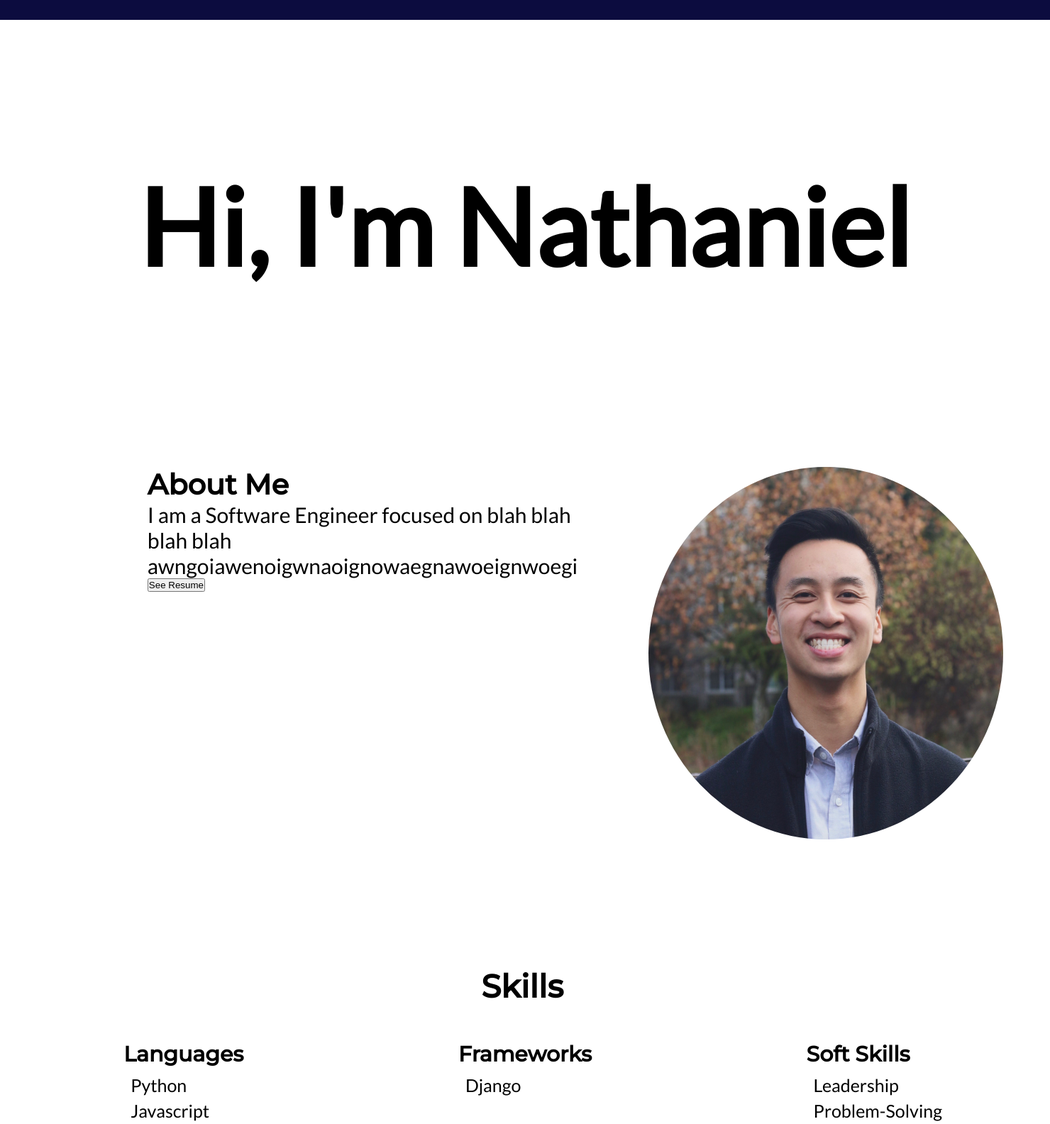
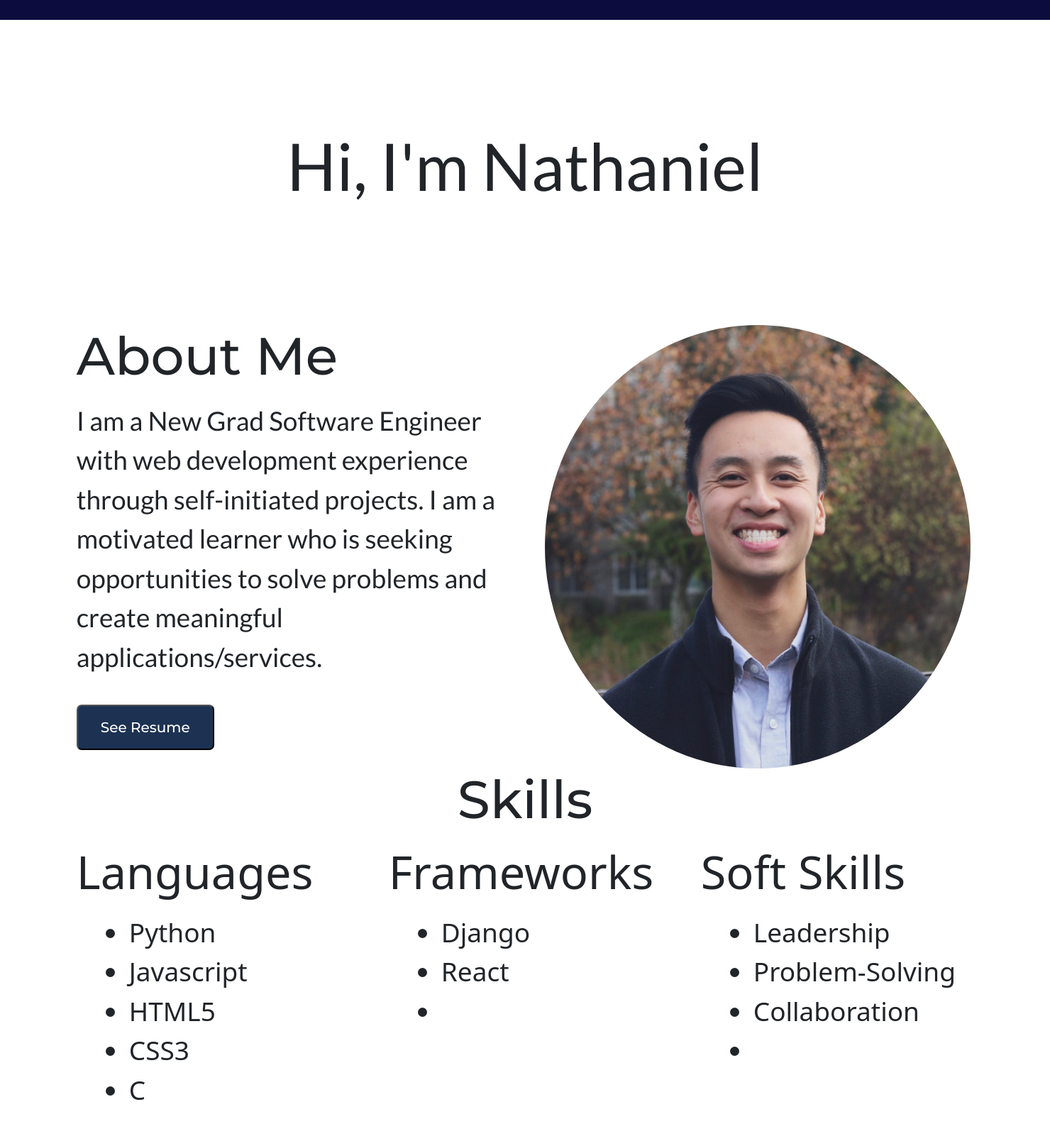
Before and after one commit to namachan-1/portfolio-web, a Django app: page /home/ in a window 1480 px wide. Shown: the part 132-1716 px from the top of the page at 71% size. Run offline with Django 3.2, Linux system fonts and the light colour scheme; grey boxes are pictures that could not be loaded.

Commit message:
Added bootstrap styles and html

```diff
--- a/static/css/styles.css
+++ b/static/css/styles.css
@@ -1,20 +1,14 @@
+html {
+    font-size: 37px;
+}
+
 * {
     margin: 0;
     padding: 0;
     box-sizing: border-box;
 }
 
-.portfolio-container {
-    display: grid;
-    grid-template-columns: repeat(5, [col] 1fr);
-    grid-template-rows: auto auto 1fr 1fr 1 1fr;
-}
-
 .bar {
-    grid-column-start: 1;
-    grid-column-end: 6;
-    grid-row-start: 1;
-    grid-row-end: 1;
     background-color: #0c0c3f;
     height: 20vh;
     width: auto;
@@ -22,101 +16,66 @@
 
 /* Intro Styles */
 .intro-title {
-    grid-column-start: 1;
-    grid-column-end: 6;
-    grid-row-start: 2;
-    grid-row-end: 2;
     display: flex;
     justify-content: center;
-    font-size: 75px;
-    padding-top: 200px;
-    padding-bottom: 200px;
     font-family: 'Lato', sans-serif;
+    padding-top: 150px;
+    padding-bottom: 150px;
 }
 
-.intro-about {
-    grid-column-start: 2;
-    grid-column-end: 3;
-    grid-row-start: 3;
-    grid-row-end: 3;
-    padding: 50px;
-    padding-top: -60px;
-    padding-left: 200px;
+.intro-about p {
+    display: flex;
 }
 
 .intro-about h2 {
     font-family: 'Montserrat', sans-serif;
-    font-size: 40px;
 }
 
 .intro-about p {
     font-family: 'Lato', sans-serif;
-    font-size: 30px;
-}
-
-.intro-picture {
-    grid-column-start: 3;
-    grid-column-end: 4;
-    grid-row-start: 3;
-    grid-row-end: 3;
 }
 
 .intro-picture img {
     width: 600px;
     height: 625px;
-    padding: 50px;
-    padding-right: 50px;
     justify-self: center;
     border-radius: 50%;
 }
 
+.intro-about button {
+    text-decoration: none;
+    text-align: center;
+    font-size: 20px;
+    background-color: rgb(29, 50, 82);
+    color: white;
+    font-family: 'Montserrat', sans-serif;
+    border-radius: 7px;
+    padding: 15px 32px;
+}
+
 /* Skills Styles */
 .skill-title {
-    grid-column-start: 2;
-    grid-column-end: 4;
-    grid-row-start: 4;
-    grid-row-end: 4;
-    padding-top: 125px;
-    font-size: 30px;
     font-family: 'Montserrat', sans-serif;
-    padding-bottom: 50px;
     display: flex;
     justify-content: center;
 }
 
 .skills-container {
-    grid-column-start: 2;
-    grid-column-end: 4;
-    grid-row-start: 5;
-    grid-row-end: 5;
     display: flex;
     justify-content: space-around;
-    padding-bottom: 125px;
 }
 
 .skills-container h3 {
-    font-size: 30px;
-    padding-left: 30px;
-    padding-bottom: 10px;
     font-family: 'Montserrat', sans-serif;
 }
 
 .skills-container li {
-    font-size: 25px;
-    padding-left: 25px;
     font-family: 'Lato', sans-serif;
     list-style-type: none;
-    padding-bottom: 6px;
-    padding-left: 40px;
 }
 
 /* Project Styles */
 .project-container {
-    grid-column-start: 2;
-    grid-column-end: 4;
-    grid-row-start: 6;
-    grid-row-end: 6;
-    font-size: 30px;
     font-family: 'Montserrat', sans-serif;
 }
 
@@ -125,13 +84,13 @@
     justify-content: center;
 }
 
+a.card, a.card:hover {
+    color: inherit;
+}
+
+
 /* Contact Styles */
 .contact-container {
-    grid-column-start: 2;
-    grid-column-end: 4;
-    grid-row-start: 7;
-    grid-row-end: 7;
-    font-size: 30px;
     font-family: 'Montserrat', sans-serif;
 }
 
--- a/templates/base.html
+++ b/templates/base.html
@@ -7,6 +7,7 @@
     <meta name="viewport" content="width=device-width, initial-scale=1, shrink-to-fit=no">
 
     <!-- CSS -->
+    <link href="https://cdn.jsdelivr.net/npm/bootstrap@5.0.0-beta1/dist/css/bootstrap.min.css" rel="stylesheet" integrity="sha384-giJF6kkoqNQ00vy+HMDP7azOuL0xtbfIcaT9wjKHr8RbDVddVHyTfAAsrekwKmP1" crossorigin="anonymous">
     <link href="{% static 'css/styles.css' %}" rel="stylesheet" type="text/css">
 
     <title>Nathaniel's Web Portfolio</title>
@@ -22,25 +23,43 @@
       <div class="bar">
       </div>
 
+      <div class="container">
+        <div class="row">
+          <div class="col-">
               <div class="intro-title">
                 <h1>Hi, I'm Nathaniel</h1>
               </div>
+          </div>
+        </div>
 
+        <div class="row">
+          <div class="col-md">
             <div class="intro-about">
               <h2>About Me</h2>
-        <p>I am a Software Engineer focused on blah blah blah blah awngoiawenoigwnaoignowaegnawoeignwoegi</p>
+              <p>
+              I am a New Grad Software Engineer with web development experience through self-initiated projects.
+              I am a motivated learner who is seeking opportunities to solve problems and create meaningful applications/services.
+              </p>
               <button>See Resume</button>
             </div>
-
+          </div>
+          <div class="col-md">
             <div class="intro-picture">
               <img src="{% static 'images/portfolio.jpg' %}">
             </div>
+          </div>
+        </div>
 
+        <div class="row">
+          <div class="col-">
             <div class="skill-title">
                 <h2>Skills</h2>
             </div>
+          </div>
+        </div>
 
-      <div class="skills-container">
+        <div class="row">
+          <div class="col-sm">
             <div class="skill-languages">
               <h3>Languages</h3>
               <ul>
@@ -48,16 +67,21 @@
                   <li>Javascript</li>
                   <li>HTML5</li>
                   <li>CSS3</li>
+                  <li>C</li>
               </ul>
             </div>
+          </div>
+          <div class="col-sm">
             <div class="skill-framework">
               <h3>Frameworks</h3>
               <ul>
                   <li>Django</li>
-              <li></li>
+                  <li>React</li>
                   <li></li>
               </ul>
             </div>
+          </div>
+          <div class="col-sm">
             <div class="skill-soft">
               <h3>Soft Skills</h3>
               <ul>
@@ -68,16 +92,62 @@
               </ul>
             </div>
           </div>
+        </div>
 
+         <div class="row">
+          <div class="col-">
             <div class="project-container">
               <h3>Personal Projects</h3>
             </div>
+          </div>
 
+        <div class="row">
+          <div class="col-">
+            <a href="" class="card">
+                <div class="card" style="width: 18rem;">
+                  <img class="card-img-top" src="..." alt="Card image cap">
+                  <div class="card-body">
+                    <p class="card-text">Some quick example text to build on the card title and make up the bulk of the card's content.</p>
+                  </div>
+                </div>
+              </a>
+            </div>
+          </div>
+           <div class="col-">
+            <a href="" class="card">
+               <div class="card" style="width: 18rem;">
+                <img class="card-img-top" src="..." alt="Card image cap">
+                <div class="card-body">
+                  <p class="card-text">Some quick example text to build on the card title and make up the bulk of the card's content.</p>
+                </div>
+              </div>
+              </a>
+            </div>
+          </div>
+           <div class="col-">
+            <a href="" class="card">
+              <div class="card" style="width: 18rem;">
+                <img class="card-img-top" src="..." alt="Card image cap">
+                <div class="card-body">
+                  <p class="card-text">Some quick example text to build on the card title and make up the bulk of the card's content.</p>
+                </div>
+              </div>
+            </a>
+          </div>
+        </div>
+
+        <div class="row">
+          <div class="col-">
             <div class="contact-container">
               <h3>Contact</h3>
             </div>
           </div>
+        </div>
+      </div>
+    </div>
     {% endblock %}
 
+    <!-- JavaScript Bundle with Popper -->
+    <script src="https://cdn.jsdelivr.net/npm/bootstrap@5.0.0-beta1/dist/js/bootstrap.bundle.min.js" integrity="sha384-ygbV9kiqUc6oa4msXn9868pTtWMgiQaeYH7/t7LECLbyPA2x65Kgf80OJFdroafW" crossorigin="anonymous"></script>
   </body>
 </html>
```
Lines whose indentation alone changed are shown as unchanged.
